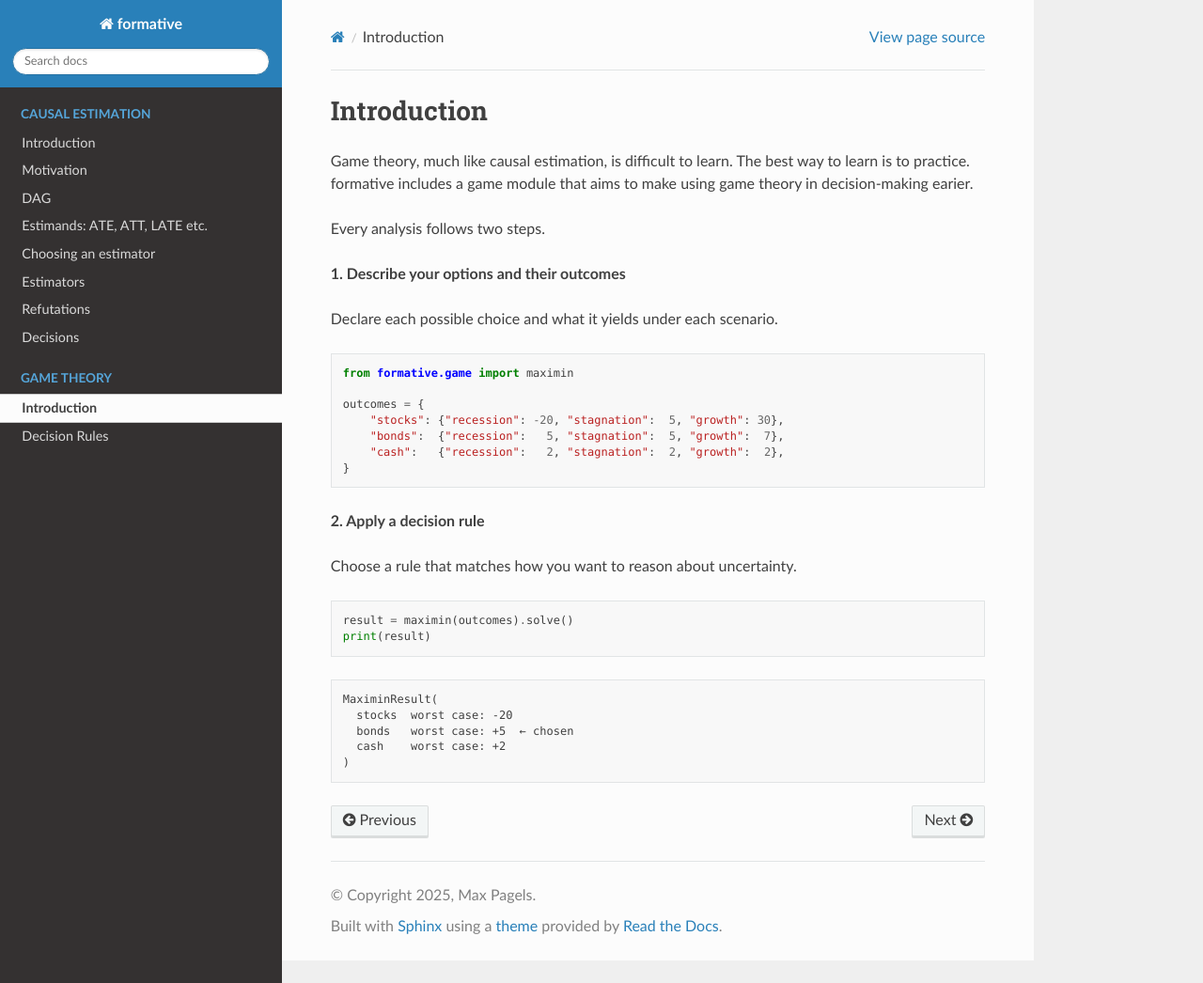
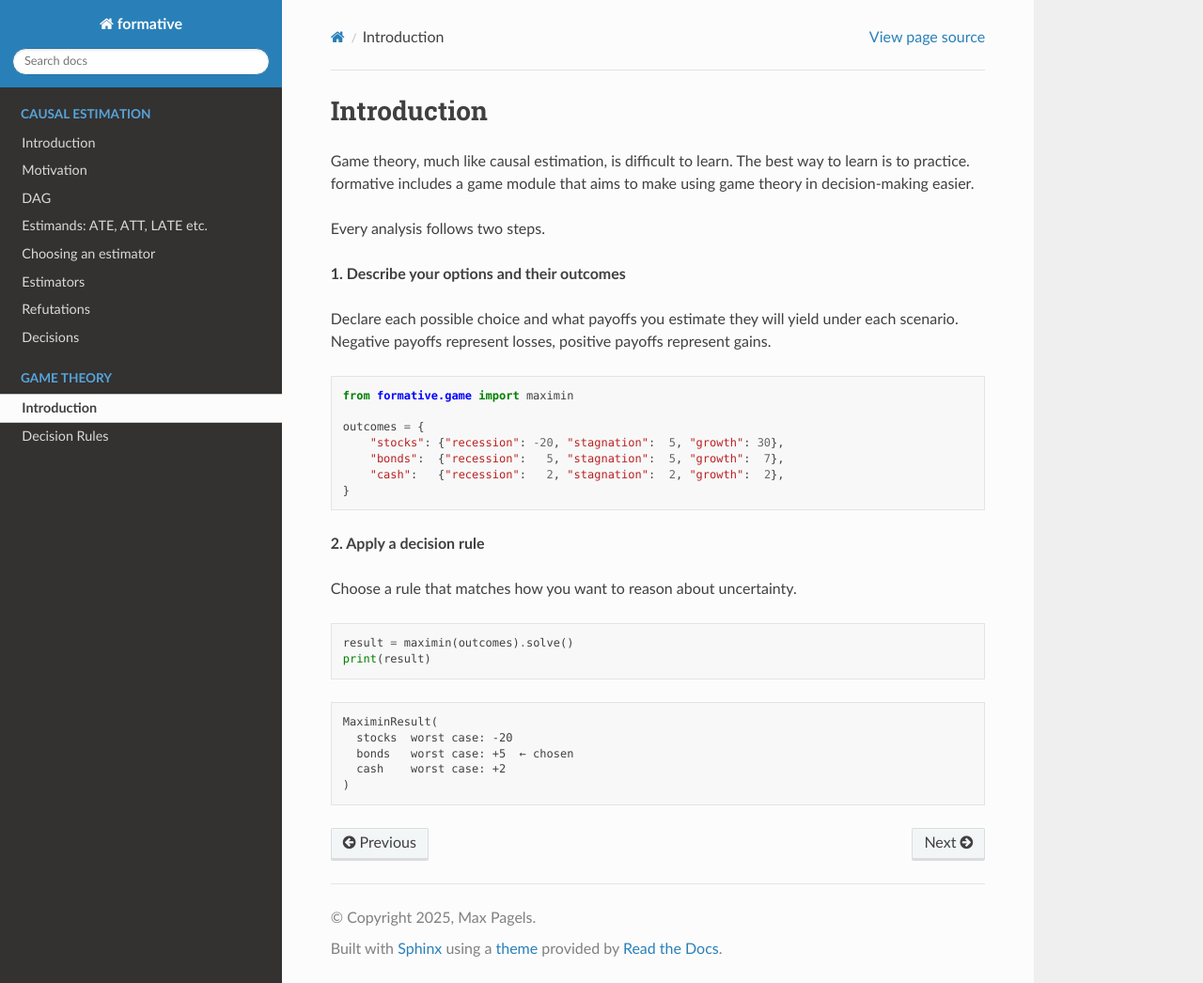
Before and after one commit to maxpagels/formative, a Sphinx documentation site: the page built from docs/game/introduction.rst, in a window 1280 px wide and 1046 px high. Shown: the whole window at 94% size. Built offline with Sphinx 7.4.7 and the Read the Docs theme 3.1.0, drawn with Linux system fonts in a browser that asks for light colours.

Commit message:
Update docs

```diff
--- a/docs/game/introduction.rst
+++ b/docs/game/introduction.rst
@@ -2,13 +2,14 @@ Introduction
 ============
 
 Game theory, much like causal estimation, is difficult to learn. The best way to learn is to practice.
-formative includes a game module that aims to make using game theory in decision-making earier.
+formative includes a game module that aims to make using game theory in decision-making easier.
 
 Every analysis follows two steps.
 
 **1. Describe your options and their outcomes**
 
-Declare each possible choice and what it yields under each scenario.
+Declare each possible choice and what payoffs you estimate they will yield under each scenario.
+Negative payoffs represent losses, positive payoffs represent gains.
 
 .. code-block:: python
 
```
